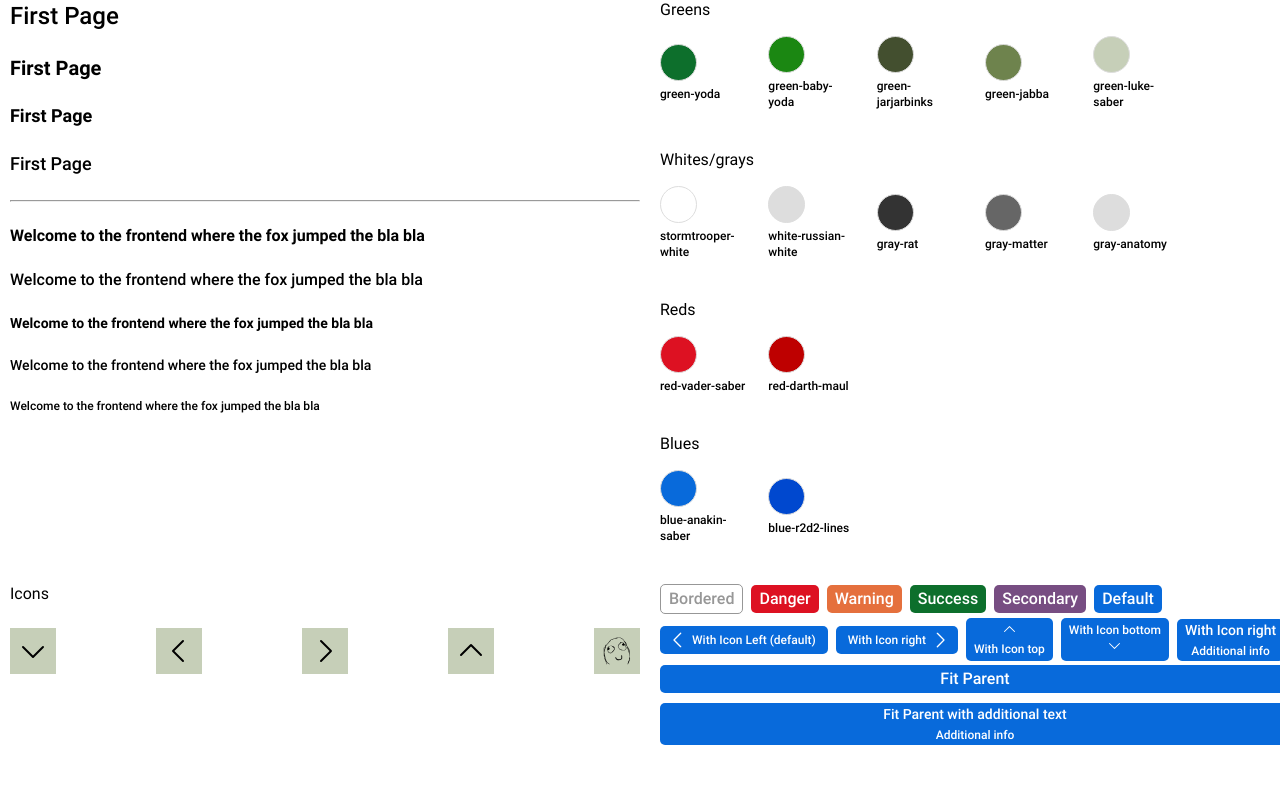
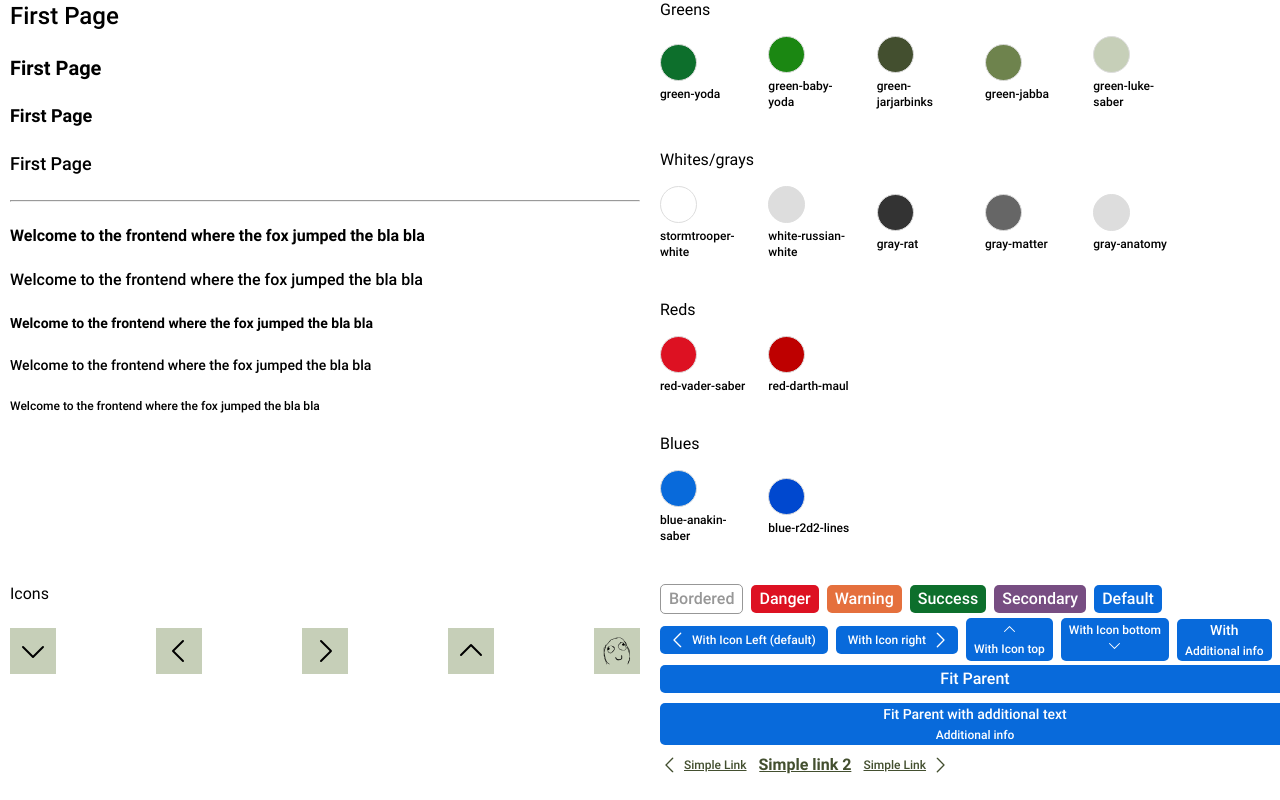
Before and after one commit to bladicito/blueprints-node-project, a React (Create React App) app in the folder frontend/: page / in a window 1280 px wide. Built offline with nearby package versions, Linux system fonts and the light colour scheme.

Commit message:
TVBACKEND-1720: Improves button component. v2

```diff
--- a/frontend/src/components/atoms/button/Button.tsx
+++ b/frontend/src/components/atoms/button/Button.tsx
@@ -3,7 +3,7 @@
 import './css/button.scss';
 import { IHtmlButton } from '../../../utils/interfaces/HtmlButton.interface';
 import { Link } from 'react-router-dom';
-import { EButtonIconPosition, EButtonTypes } from '../../../utils/enums/Button.enum';
+import { EButtonIconPosition, EButtonKinds } from '../../../utils/enums/Button.enum';
 import Icon, { EIConModifiers } from '../icon/Icon';
 
 // import { v4 as uuidv4 } from 'uuid';
@@ -37,7 +37,7 @@
   disabled,
   href,
   isExternalLink,
-  kind = EButtonTypes.BUTTON,
+  kind = EButtonKinds.BUTTON,
   modifier = [],
   state,
   text,
@@ -112,7 +112,7 @@
     } else return null;
   }, [additionalInformation]);
 
-  if (kind === EButtonTypes.LINK) {
+  if (kind === EButtonKinds.LINK) {
     if (isExternalLink) {
       return (
         <a
@@ -136,12 +136,12 @@
     } else {
       return (
         <a className={`${cssClasses} a-button--link`} href={href} title={toolTip ? toolTip : ''}>
-          {text}
+          {internMarkup}
           {additionalInformationHtml}
         </a>
       );
     }
-  } else if (kind === EButtonTypes.COPY_TO_CLIPBOARD) {
+  } else if (kind === EButtonKinds.COPY_TO_CLIPBOARD) {
     // maybe we need to use an uuid for selector. normally values to be copied are already uuids
     return (
       <button
@@ -190,7 +190,7 @@
         {additionalInformationHtml}
       </button>
     );
-  } else if (kind === EButtonTypes.LINK_REACT_ROUTER) {
+  } else if (kind === EButtonKinds.LINK_REACT_ROUTER) {
     return (
       // todo fix href should not be undefined
       <Link className={`${cssClasses}`} to={href ? href : '/'} title={toolTip ? toolTip : ''}>
--- a/frontend/src/components/atoms/button/css/link.scss
+++ b/frontend/src/components/atoms/button/css/link.scss
@@ -7,6 +7,7 @@
   padding: 0;
   background-color: transparent;
   color: $color-green-jarjarbinks;
+  text-decoration: underline;
 
   &:hover,
   &:hover:not([disabled]),
--- a/frontend/src/components/molecules/buttons-collection/ButtonsCollection.tsx
+++ b/frontend/src/components/molecules/buttons-collection/ButtonsCollection.tsx
@@ -11,7 +11,7 @@
 import Button, { EButtonModifiers } from '../../atoms/button/Button';
 import ButtonsGroup from '../buttons-group/ButtonsGroup';
 import { EIcon } from '../../../utils/enums/Icons.enum';
-import { EButtonIconPosition } from '../../../utils/enums/Button.enum';
+import { EButtonIconPosition, EButtonKinds } from '../../../utils/enums/Button.enum';
 
 const ButtonsCollection = () => {
   const componentName = 'm-buttons-collection';
@@ -32,11 +32,7 @@
         <Button text="With Icon right" icon={EIcon.CHEVRON_RIGHT} iconPosition={EButtonIconPosition.RIGHT} />
         <Button text="With Icon top" icon={EIcon.CHEVRON_UP} iconPosition={EButtonIconPosition.TOP} />
         <Button text="With Icon bottom" icon={EIcon.CHEVRON_DOWN} iconPosition={EButtonIconPosition.BOTTOM} />
-        <Button
-          additionalInformation="Additional info"
-          text="With Icon right"
-          iconPosition={EButtonIconPosition.RIGHT}
-        />
+        <Button additionalInformation="Additional info" text="With " iconPosition={EButtonIconPosition.RIGHT} />
       </ButtonsGroup>
       <div style={{ marginBottom: 10 }}>
         <Button modifier={[EButtonModifiers.FIT_PARENT]} text="Fit Parent" />
@@ -46,9 +42,19 @@
           modifier={[EButtonModifiers.FIT_PARENT]}
           additionalInformation="Additional info"
           text="Fit Parent with additional text"
+        />
+      </div>
+      <ButtonsGroup>
+        <Button text="Simple Link" kind={EButtonKinds.LINK} icon={EIcon.CHEVRON_LEFT} />
+        <Button text="Simple link 2" kind={EButtonKinds.LINK} />
+        <Button
+          toolTip="With tooltip native"
+          text="Simple Link"
+          kind={EButtonKinds.LINK}
+          icon={EIcon.CHEVRON_RIGHT}
           iconPosition={EButtonIconPosition.RIGHT}
         />
-      </div>
+      </ButtonsGroup>
     </div>
   );
 };
--- a/frontend/src/utils/enums/Button.enum.ts
+++ b/frontend/src/utils/enums/Button.enum.ts
@@ -1,4 +1,4 @@
-export enum EButtonTypes {
+export enum EButtonKinds {
   LINK = 'link',
   BUTTON = 'button',
   LINK_REACT_ROUTER = 'link-react-router',
--- a/frontend/src/utils/interfaces/HtmlButton.interface.ts
+++ b/frontend/src/utils/interfaces/HtmlButton.interface.ts
@@ -1,5 +1,5 @@
 import React from 'react';
-import { EButtonIconPosition, EButtonTypes } from '../enums/Button.enum';
+import { EButtonIconPosition, EButtonKinds } from '../enums/Button.enum';
 import { EIcon } from '../enums/Icons.enum';
 
 export interface IHtmlButton {
@@ -10,7 +10,7 @@
   disabled?: boolean;
   href?: string;
   isExternalLink?: boolean | null;
-  kind?: EButtonTypes;
+  kind?: EButtonKinds;
   modifier?: Array<string>;
   state?: Array<string> | null;
   text?: string;
```
